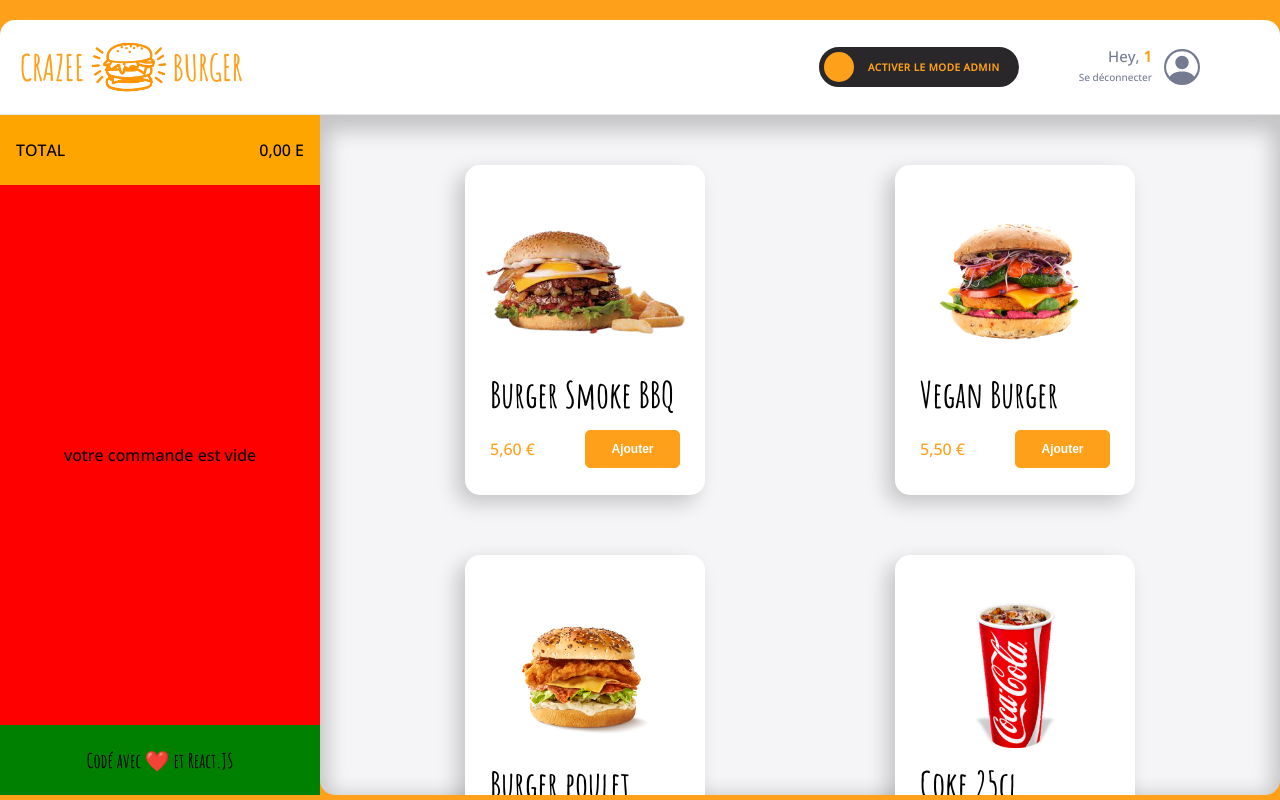
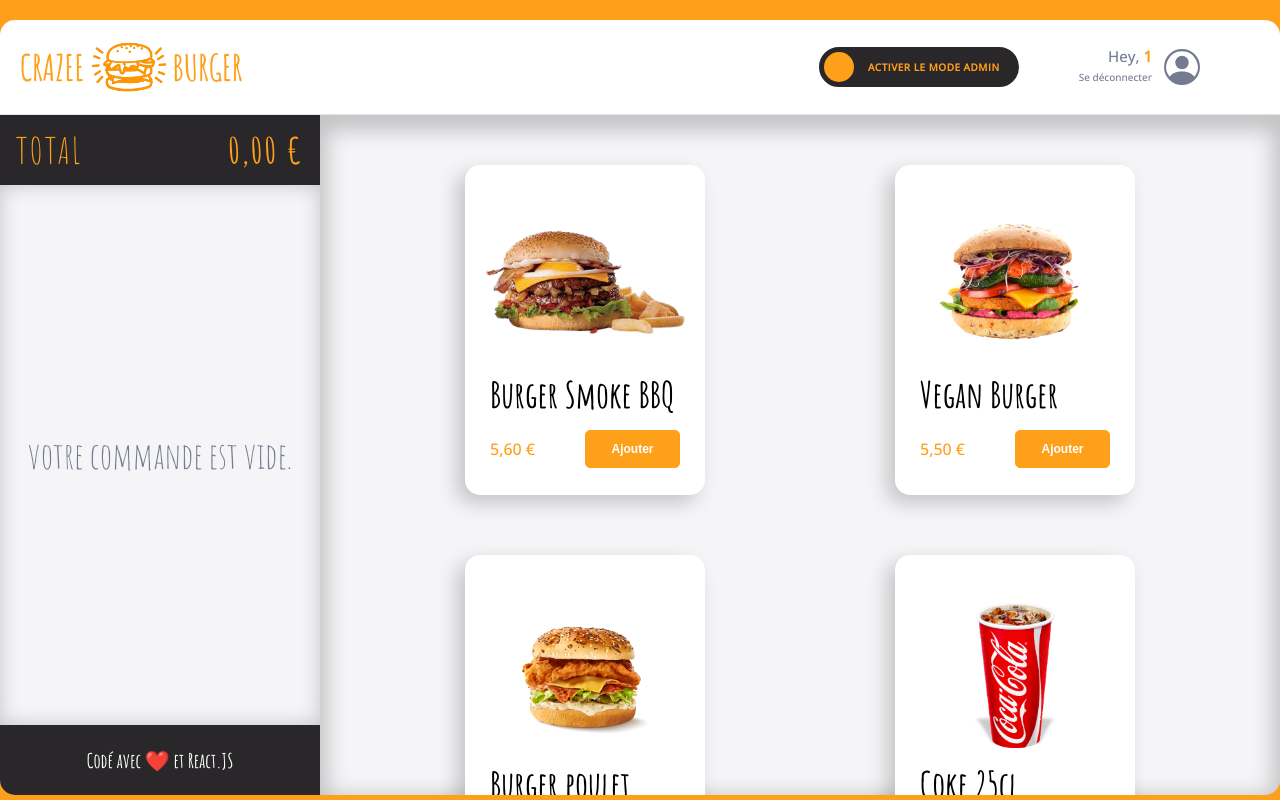
Before and after one commit to Ovgodd/crazee-burger, a React (Create React App) app: page /order/1 in a window 1280 px wide. Built offline with nearby package versions, Linux system fonts and the light colour scheme.

Commit message:
💄 F10 > Basket > finishing layout

```diff
--- a/src/components/pages/order/Basket/Basket.js
+++ b/src/components/pages/order/Basket/Basket.js
@@ -5,11 +5,11 @@ export default function Basket() {
   return (
     <BasketStyled>
       <div className="header">
-        <span>TOTAL</span>
-        <span>0,00 E</span>
+        <span className="total-txt">TOTAL</span>
+        <span className="price-txt">0,00 €</span>
       </div>
       <div className="body">
-        <span className="command">votre commande est vide</span>
+        <span className="command">votre commande est vide.</span>
       </div>
       <div className="footer">
         <span className="footer-txt">Codé avec ❤️ et React.JS</span>
@@ -22,13 +22,37 @@ const BasketStyled = styled.div`
   display: flex;
   flex-direction: column;
   height: 100%;
+  border-radius: 0px 0px 0px 15px;
+
   .header {
+    background: #292729;
     padding: 0px 16px;
     display: flex;
     justify-content: space-between;
     align-items: center;
     height: 70px;
-    background: orange;
+    .total-txt {
+      font-family: "Amatic SC";
+      font-style: normal;
+      font-weight: 400;
+      font-size: 36px;
+      line-height: 45px;
+      display: flex;
+      align-items: center;
+      letter-spacing: 2px;
+      color: #ffa01b;
+    }
+    .price-txt {
+      font-family: "Amatic SC";
+      font-style: normal;
+      font-weight: 700;
+      font-size: 36px;
+      line-height: 45px;
+      display: flex;
+      align-items: center;
+      letter-spacing: 2px;
+      color: #ffa01b;
+    }
   }
   .body {
     display: flex;
@@ -36,15 +60,26 @@ const BasketStyled = styled.div`
     align-items: center;
     background: red;
     flex: 1;
+    background: #f5f5f7;
+    box-shadow: inset 0px 0px 20px rgba(0, 0, 0, 0.2);
+
     .command {
+      font-family: "Amatic SC";
+      font-style: normal;
+      font-weight: 400;
+      font-size: 36px;
+      line-height: 72px;
+      color: #747b91;
     }
   }
   .footer {
     height: 70px;
-    background: green;
     display: flex;
     justify-content: center;
     align-items: center;
+    border-radius: 0px 0px 0px 15px;
+    background: #292729;
+
     .footer-txt {
       font-family: "Amatic SC";
       font-style: normal;
@@ -53,6 +88,7 @@ const BasketStyled = styled.div`
       line-height: 25px;
       display: flex;
       align-items: center;
+      color: #ffffff;
     }
   }
 `;
--- a/src/components/pages/order/Main/Menu.js
+++ b/src/components/pages/order/Main/Menu.js
@@ -83,6 +83,6 @@ const MenuStyled = styled.div`
   box-shadow: ${theme.shadows.strong};
   background: ${theme.colors.background_white};
   overflow-y: auto;
-  border-bottom-left-radius: ${theme.borderRadius.extraRound};
+  /* border-bottom-left-radius: ${theme.borderRadius.extraRound}; */
   border-bottom-right-radius: ${theme.borderRadius.extraRound};
 `;
```
